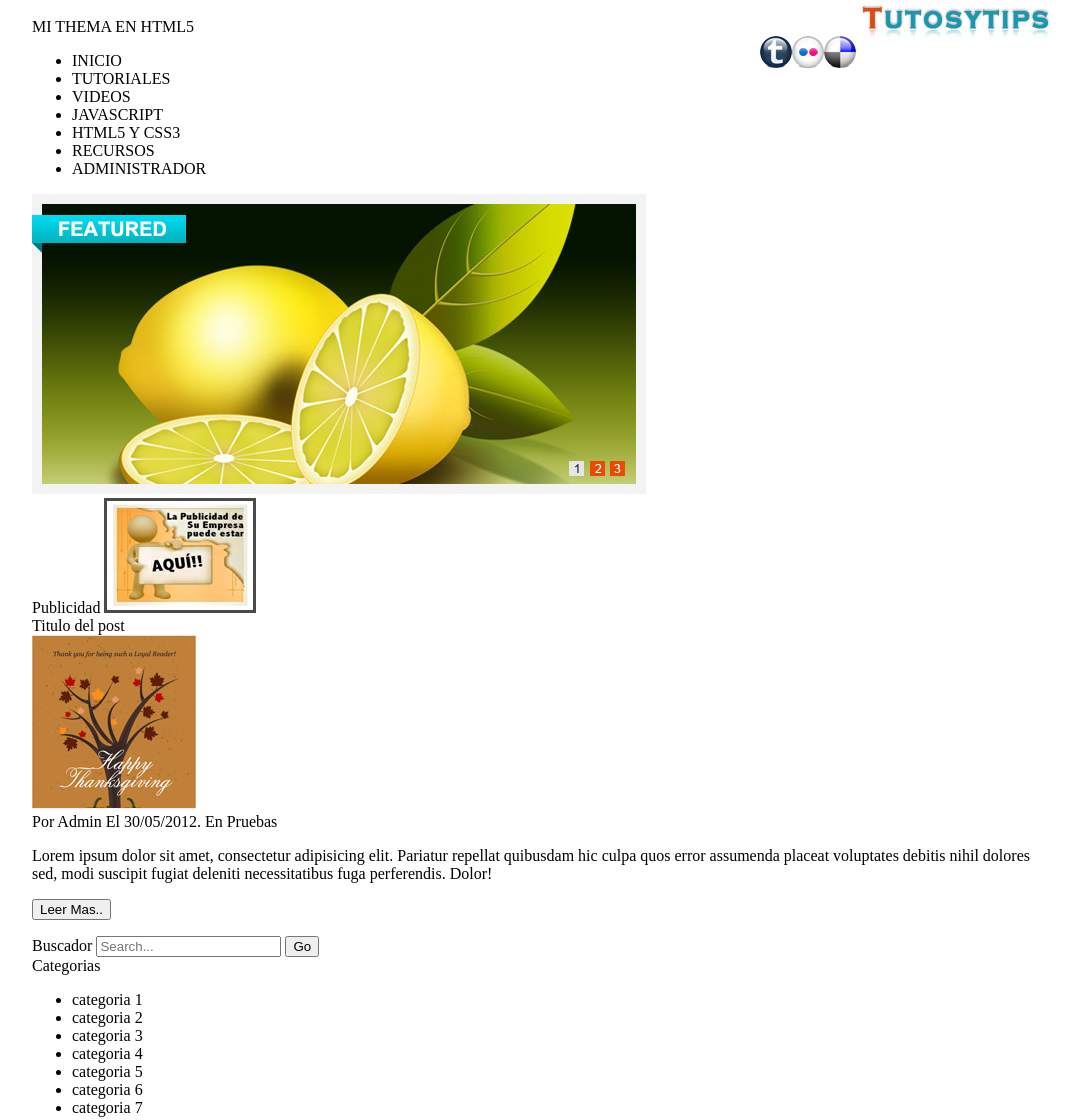
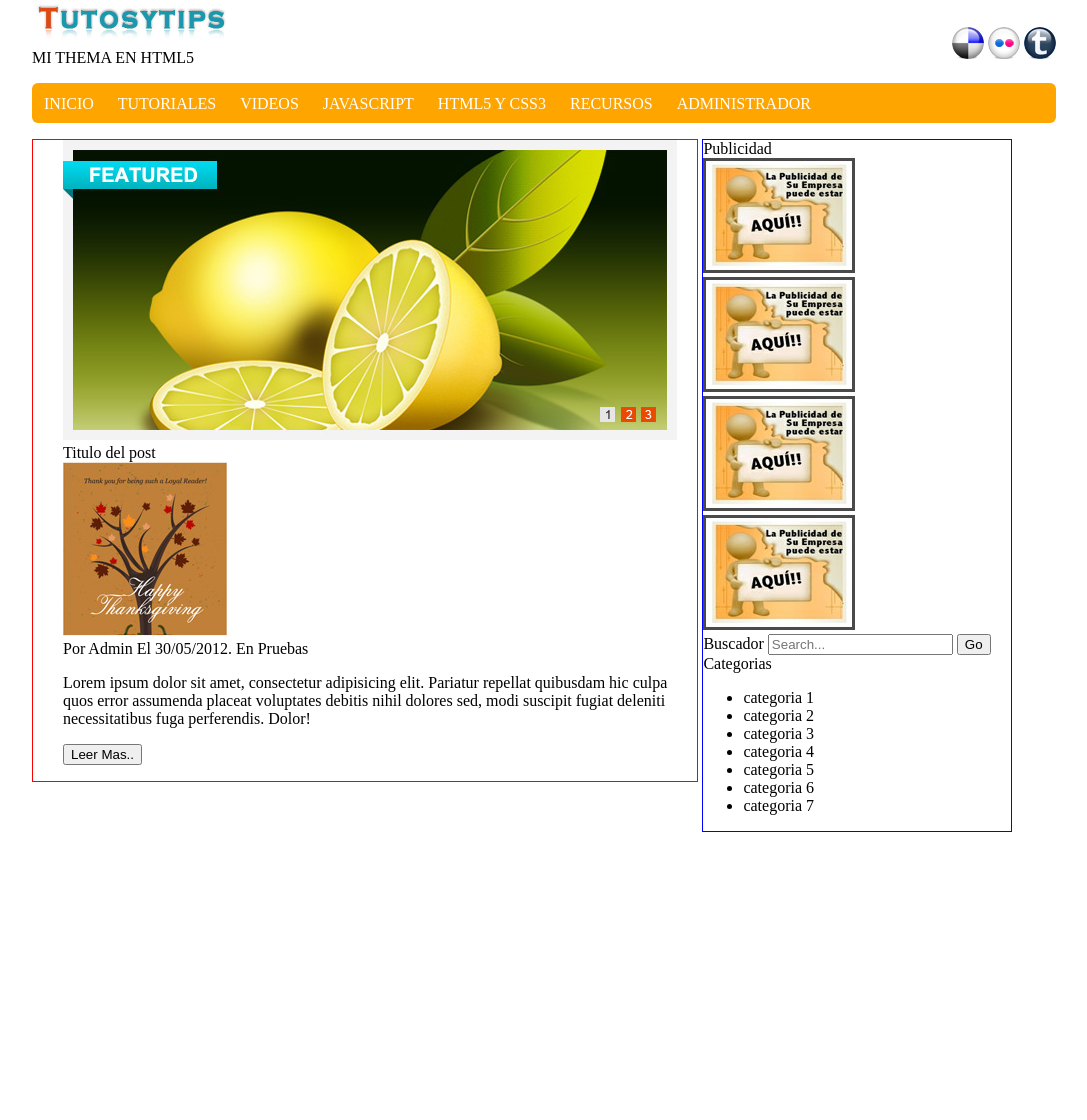
Before and after one commit to DiegoGuemez/pw2171, a plain HTML site: page practica03css/index.html in a window 1280 px wide. Shown: the whole page, without its empty margins (96-1183 px from the left). After the commit the page ends 832 px from the top, so only its background shows below. Drawn offline with Linux system fonts and the light colour scheme.

Commit message:
Practica03 CSS parte 2

```diff
--- a/practica03css/css/estilos.css
+++ b/practica03css/css/estilos.css
@@ -3,6 +3,33 @@ body{
 	margin: 0 auto; /*Centramos el body*/
 	max-width: 1024px;
 }
-header img{
+header nav{
+	background: orange;
+	border-radius: 6px;
+}
+header nav ul{
+	padding: 12px 0px 10px 12px;
+}
+header nav ul li{
+	margin-right: 20px;
+	display: inline-block;
+	color: white;
+}
+.red{
 	float: right;
+	margin-top: -40px;
 }
+#seccion01 article[id="secc01art01"], [id="secc01art02"]{
+	display: inline-block;
+}
+#secc01art01{
+	border: 1px solid red;
+	padding: 0px 20px 0px 30px;
+	vertical-align: top;
+	width: 60%;
+}
+#secc01art02{
+	border: 1px solid blue;
+	vertical-align: top;
+	width: 30%;
+}
--- a/practica03css/index.html
+++ b/practica03css/index.html
@@ -11,9 +11,11 @@
     	<br>
     	<span class="miThema">MI THEMA EN HTML5</span>
     	<br>
-    	<img src="img/red1.png" alt="">
-    	<img src="img/red2.png" alt="">
-    	<img src="img/red3.png" alt="">
+    	<span class="red">
+    		<img src="img/red1.png" alt="">
+    		<img src="img/red2.png" alt="">
+    		<img src="img/red3.png" alt="">
+    	</span>
     	<nav>
     		<ul>
     			<li>INICIO</li>
@@ -26,16 +28,11 @@
     		</ul>
     	</nav>
     </header>
-    <section id="primerSeccion">
+    <section id="seccion01">
+    <article id="secc01art01">
     	<article>
     		<img src="img/slider.jpg" alt="">
     	</article>
-    	<article>
-    		<span class="publicidad">Publicidad</span>
-    		<img src="img/publicidad.jpg" alt="">
-    	</article>
-    </section>
-    <section id="segundaSeccion">
     	<article>
     		<span class="tituloPost">Titulo del post</span>
     		<br>
@@ -46,6 +43,16 @@
     		Lorem ipsum dolor sit amet, consectetur adipisicing elit. Pariatur repellat quibusdam hic culpa quos error assumenda placeat voluptates debitis nihil dolores sed, modi suscipit fugiat deleniti necessitatibus fuga perferendis. Dolor!
     		<p>
     		<input type="button" value="Leer Mas..">
+    	</article>
+    </article>
+    <article id="secc01art02">
+    	<article>
+    		<span class="publicidad">Publicidad</span>
+    		<br>
+    		<img src="img/publicidad.jpg" alt="">
+    		<img src="img/publicidad.jpg" alt="">
+    		<img src="img/publicidad.jpg" alt="">
+    		<img src="img/publicidad.jpg" alt="">
     	</article>
     	<article>
     		<span class="buscador">Buscador</span>
@@ -64,6 +71,7 @@
     			<li>categoria 7</li>
     		</ul>
     	</article>
+    </article>
     </section>
 </body>
 </html>
```
